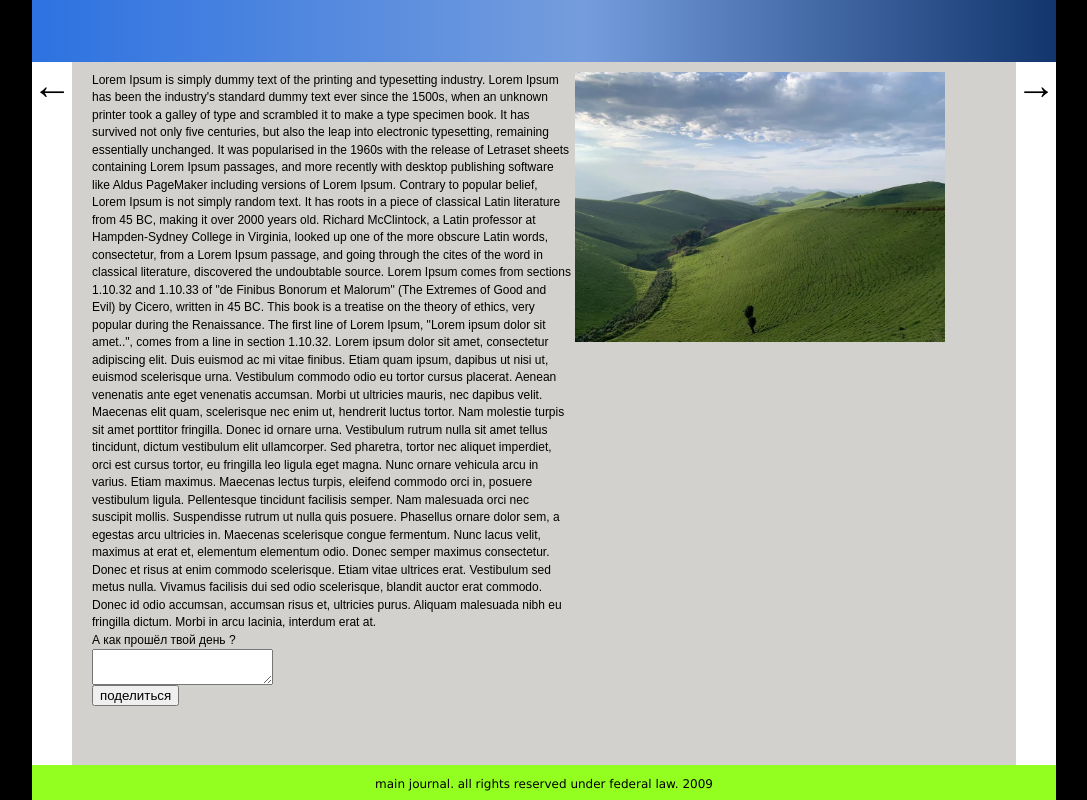
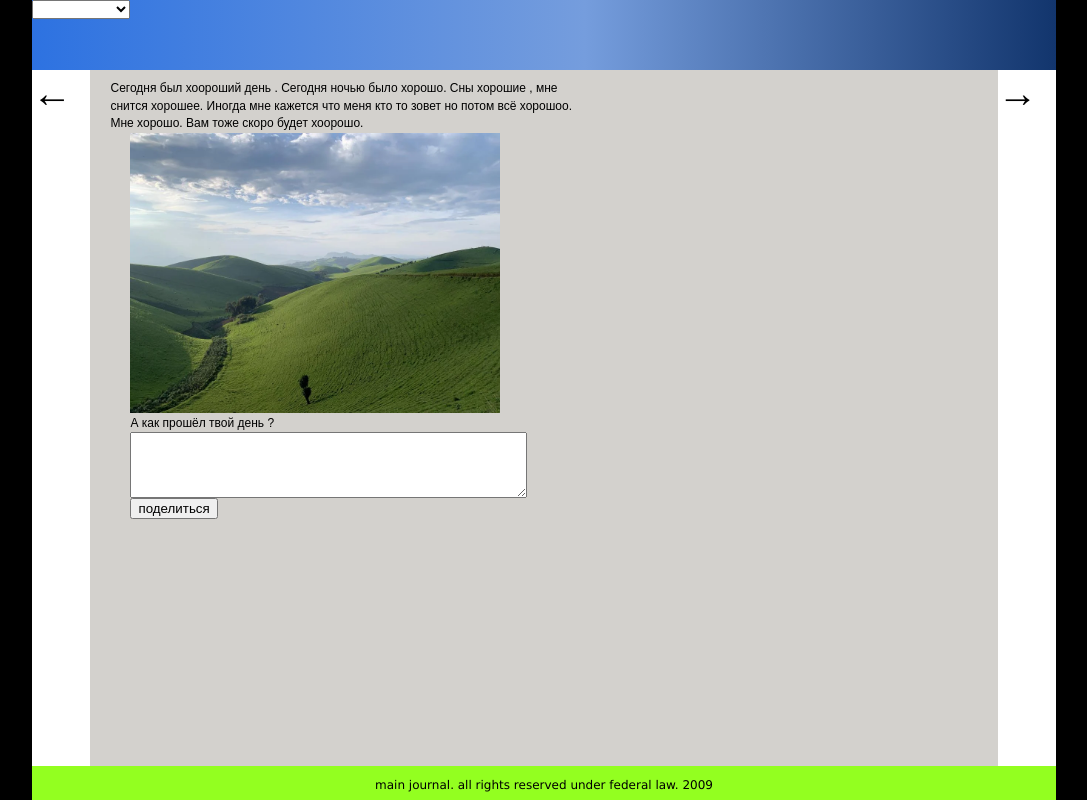
Before and after one commit to glensaren/y2k_frutiger, a plain HTML site: page index.html in a window 1280 px wide. Shown: the whole page, without its empty margins (96-1183 px from the left). Drawn offline with Linux system fonts and the light colour scheme.

Commit message:
minor changes
перехожу в cs_demo , нужно разобраться , как вычленять слова из отправленной формы.

```diff
--- a/index.html
+++ b/index.html
@@ -10,7 +10,10 @@
     <section class="screen-wrapper">
 
         <header>
-
+            <select name="" id="">
+                <option value=""></option>
+                <option value="">Второй сайт</option>
+            </select>
         </header>
 
 
@@ -20,24 +23,22 @@
 
             <section class='page-content-box'>
                 <p>
-Lorem Ipsum is simply dummy text of the printing and typesetting industry. Lorem Ipsum has been the industry's standard dummy text ever since the 1500s, when an unknown printer took a galley of type and scrambled it to make a type specimen book. It has survived not only five centuries, but also the leap into electronic typesetting, remaining essentially unchanged. It was popularised in the 1960s with the release of Letraset sheets containing Lorem Ipsum passages, and more recently with desktop publishing software like Aldus PageMaker including versions of Lorem Ipsum.
-Contrary to popular belief, Lorem Ipsum is not simply random text. It has roots in a piece of classical Latin literature from 45 BC, making it over 2000 years old. Richard McClintock, a Latin professor at Hampden-Sydney College in Virginia, looked up one of the more obscure Latin words, consectetur, from a Lorem Ipsum passage, and going through the cites of the word in classical literature, discovered the undoubtable source. Lorem Ipsum comes from sections 1.10.32 and 1.10.33 of "de Finibus Bonorum et Malorum" (The Extremes of Good and Evil) by Cicero, written in 45 BC. This book is a treatise on the theory of ethics, very popular during the Renaissance. The first line of Lorem Ipsum, "Lorem ipsum dolor sit amet..", comes from a line in section 1.10.32.
-Lorem ipsum dolor sit amet, consectetur adipiscing elit. Duis euismod ac mi vitae finibus. Etiam quam ipsum, dapibus ut nisi ut, euismod scelerisque urna. Vestibulum commodo odio eu tortor cursus placerat. Aenean venenatis ante eget venenatis accumsan. Morbi ut ultricies mauris, nec dapibus velit. Maecenas elit quam, scelerisque nec enim ut, hendrerit luctus tortor. Nam molestie turpis sit amet porttitor fringilla. Donec id ornare urna. Vestibulum rutrum nulla sit amet tellus tincidunt, dictum vestibulum elit ullamcorper. Sed pharetra, tortor nec aliquet imperdiet, orci est cursus tortor, eu fringilla leo ligula eget magna. Nunc ornare vehicula arcu in varius. Etiam maximus.
-Maecenas lectus turpis, eleifend commodo orci in, posuere vestibulum ligula. Pellentesque tincidunt facilisis semper. Nam malesuada orci nec suscipit mollis. Suspendisse rutrum ut nulla quis posuere. Phasellus ornare dolor sem, a egestas arcu ultricies in. Maecenas scelerisque congue fermentum. Nunc lacus velit, maximus at erat et, elementum elementum odio. Donec semper maximus consectetur. Donec et risus at enim commodo scelerisque. Etiam vitae ultrices erat.
-Vestibulum sed metus nulla. Vivamus facilisis dui sed odio scelerisque, blandit auctor erat commodo. Donec id odio accumsan, accumsan risus et, ultricies purus. Aliquam malesuada nibh eu fringilla dictum. Morbi in arcu lacinia, interdum erat at.
+                    Сегодня был хоороший день . Сегодня ночью было хорошо. Сны хорошие , мне снится хорошее. Иногда мне кажется что меня кто то зовет но потом всё хорошоо. Мне хорошо. Вам тоже скоро будет хоорошо.
                 </p>
 
-                <img src="img/back.png" alt="">
+                <div class="page-image-box">
+                    <img src="img/back.png" alt="">
 
-                <form class="feedback-form" action="">
+                    <form class="feedback-form" action="">
 
-                    <p>А как прошёл твой день ?</p>
+                        <p>А как прошёл твой день ?</p>
 
-                    <textarea name="" id=""></textarea>
+                        <textarea cols="47" rows="4" ></textarea>
 
-                    <button type="submit">поделиться</button>
+                        <button type="submit">поделиться</button>
 
-                </form>
+                    </form>
+                </div>
             </section>
 
 
--- a/style.css
+++ b/style.css
@@ -1,3 +1,7 @@
+*{
+    box-sizing: border-box;
+}
+
 :root{
     font-size: 62.5%;
 }
@@ -22,18 +26,23 @@ header{
     background: linear-gradient(90deg, rgba(45, 114, 225, 1) 0%, rgba(117, 157, 221, 1) 54%, rgba(18, 53, 109, 1) 100%);
 }
 
+header select{
+    margin: 0 auto;
+}
+
 main *{
     margin: 0;
 }
 
 main{
     background: #D3D1CD;
-    height: 100%;
+    height: calc(100% - 104px);
     display: flex;
+    justify-content: space-between;
 }
 
 footer{
-    height: 3.5rem;
+    height: 3.4rem;
     background: #93FF20;
 }
 
@@ -45,14 +54,19 @@ footer{
 .page-content-box p {
     font-size: 1.2rem;
     font-family: sans-serif;
-    max-width: 48rem;
+    max-width: 47rem;
     line-height: 1.75rem;
     display: inline-block;
     vertical-align: top;
 }
 
+.page-image-box{
+    display: inline-block;
+    margin-left: 2rem;
+}
+
 .page-content-box img {
-    height: 27rem;
+    height: 28rem;
     width: 37rem;
 }
 
@@ -63,12 +77,12 @@ footer{
     display: block;
     height: 100%;
     background-color: white;
-    width: 4rem;
+    width: 6rem;
     align-self: center;
 }
 
-.feedback-form{
-    display: inline-block;
+.page-transfer-link:hover{
+    color: red;
 }
 
 .feedback-form *{
```
